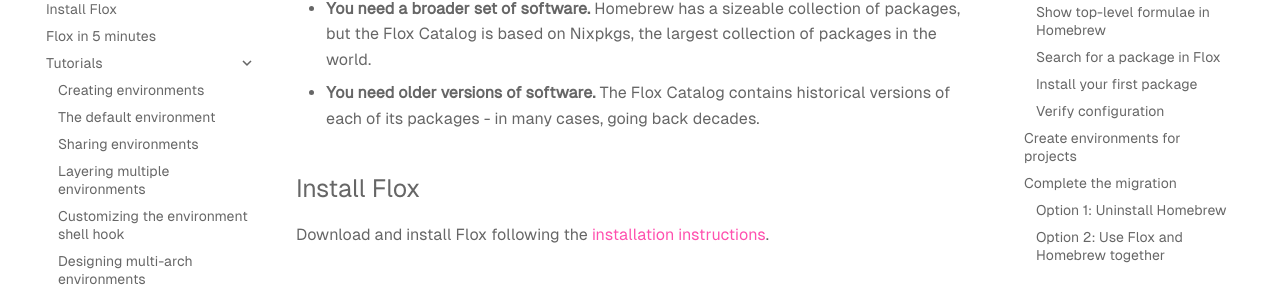
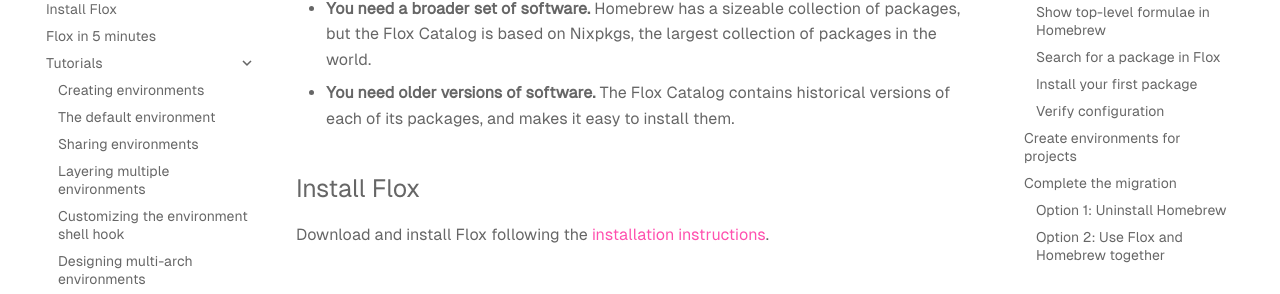
Before and after one commit to flox/floxdocs, an MkDocs documentation site: the page built from docs/tutorials/migrations/homebrew.md, in a window 1280 px wide and 900 px high, scrolled down 595 px. Shown: the part 177-471 px from the top of the window. Built offline with MkDocs 1.6.1 and Material for MkDocs 9.7.7, drawn with Linux system fonts in a browser that asks for light colours; plug-ins that fetch from the network failed and are left out; comment, search, counter and statistics services are not loaded.

Commit message:
Update docs/tutorials/migrations/homebrew.md

```diff
--- a/docs/tutorials/migrations/homebrew.md
+++ b/docs/tutorials/migrations/homebrew.md
@@ -18,7 +18,7 @@
 * **You need a virtual package manager** Flox allows you to create as many environments as you need, each with a different set of packages.
 * **You need reproducible environments.** Flox environments are defined in a TOML [manifest][manifest_concept] that can be easily shared, or managed alongside code.
 * **You need a broader set of software.** Homebrew has a sizeable collection of packages, but the Flox Catalog is based on Nixpkgs, the largest collection of packages in the world.
-* **You need older versions of software.** The Flox Catalog contains historical versions of each of its packages - in many cases, going back decades.
+* **You need older versions of software.** The Flox Catalog contains historical versions of each of its packages, and makes it easy to install them.
 
 ## Install Flox
 Download and install Flox following the [installation instructions][install_flox].
```
